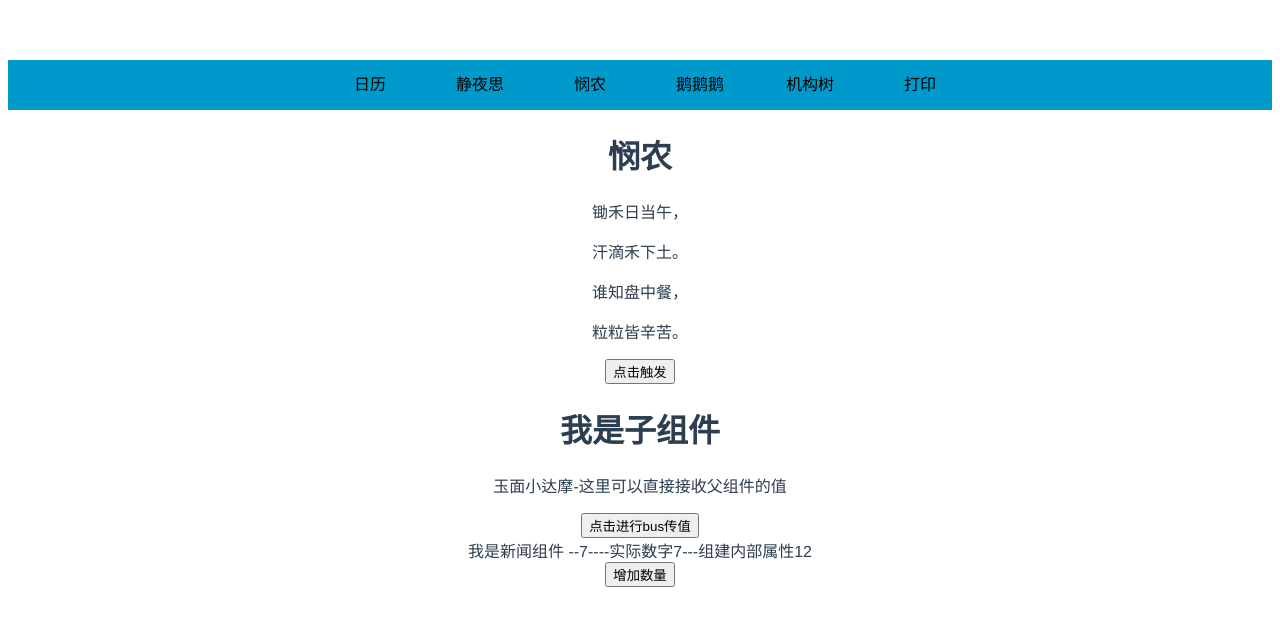
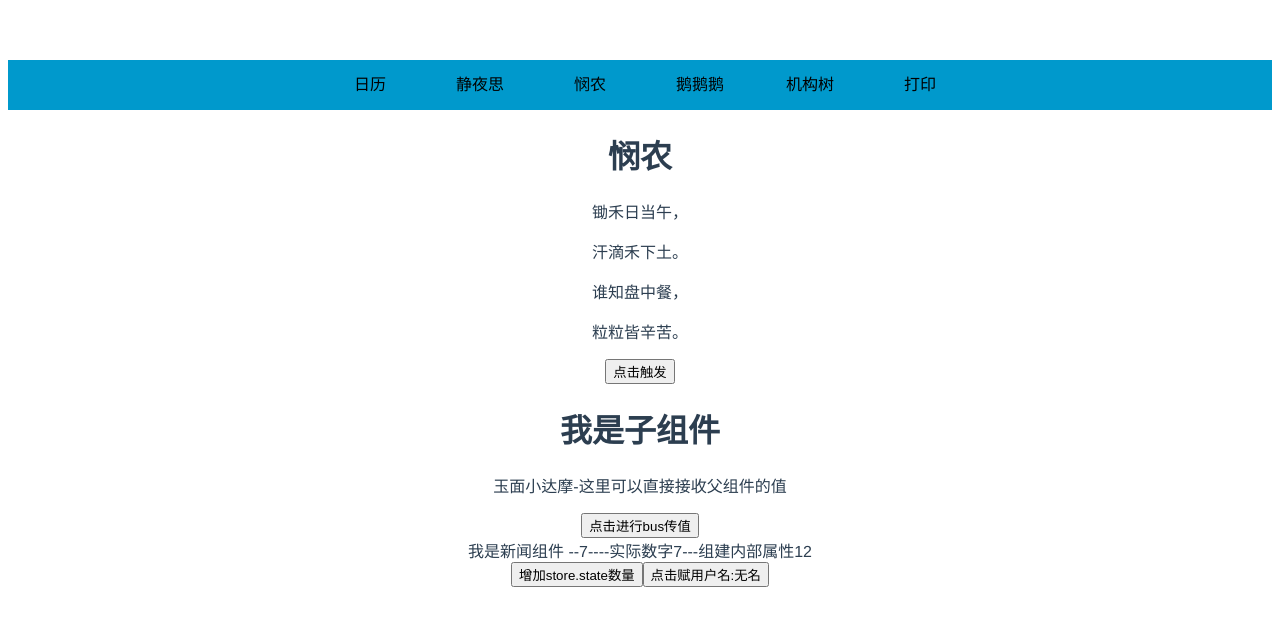
Before and after one commit to sukizhao/vueRouter, a Vue app: page /#/zhaoshuqi in a window 1280 px wide. Shown: the top 626 px of the page. Built offline with nearby package versions, Linux system fonts and the light colour scheme.

Commit message:
vuex重新赋值，全局注册

```diff
--- a/src/components/minnong/minnong.vue
+++ b/src/components/minnong/minnong.vue
@@ -11,7 +11,8 @@
     <div id="news">
       我是新闻组件 --{{this.$store.state.count}}----实际数字{{count}}---组建内部属性{{localComputed}}
       <br>
-      <button @click="incCount()">增加数量</button>
+      <button @click="incCount()">增加store.state数量</button>
+      <button @click="userName()">点击赋用户名:{{this.$store.state.user}}</button>
     </div>
     <!-- 这里是父组件，定义值必须在这里绑定一下，再去child子组件中接收 -->
   </div>
@@ -19,7 +20,7 @@
 <script>
 import { myfun } from './minnong.js'
 import child from './child.vue'
-import store from '../../vuex/store.js'
+
 export default {
   name: 'minong',
   components: {
@@ -30,15 +31,16 @@ export default {
       sukiTitle: '玉面小达摩'
     }
   },
-  store,
   methods: {
     diyfun() {
       myfun()
     },
     incCount() {
-      // this.$store.commit('incCount')
-
+      this.$store.commit('incCount')
       console.log(this.$store.state.count)
+    },
+    userName(){
+      this.$store.commit('user','zhaoshuqi')
     }
   },
   computed: {
--- a/src/main.js
+++ b/src/main.js
@@ -1,5 +1,6 @@
 import Vue from 'vue'
 import App from './App'
+import store from './vuex/store.js'
 import router from './router'
 import '../static/Ueditor/ueditor.config.js'
 import '../static/Ueditor/ueditor.all.min.js'
@@ -11,10 +12,10 @@ import Print from '@/plugs/print'
 Vue.use(Print)
 Vue.config.productionTip = false
 Vue.prototype.bus = new Vue()
-
 /* eslint-disable no-new */
 new Vue({
   el: '#app',
+  store,
   router,
   // eslint-disable-next-line indent
     components: {
--- a/src/vuex/store.js
+++ b/src/vuex/store.js
@@ -5,27 +5,21 @@ import Vuex from 'vuex'
 // import getters from './getters'
 
 Vue.use(Vuex)
-
-//  1.state在vuex中用于存储数据
-// var state = {
-//   count: 7
-// }
-
-// 2.mutations里面放的是方法，方法主要用于改变state里面的数据
-
-let mutations = {
-
-  incCount () {
-
-  }
-}
-
+// mutations里面放的是方法，方法主要用于改变state里面的数据
 // vuex  实例化 Vuex.store
 const store = new Vuex.Store({
   state: {
-    count: 7
+    count: 7,
+    user:'无名'
   },
-  mutations
+  mutations:{
+    incCount(state){
+      state.count++
+    },
+    user(state,v){
+      state.user=v
+    }
+  }
   // actions,
   // getters,
 
```
